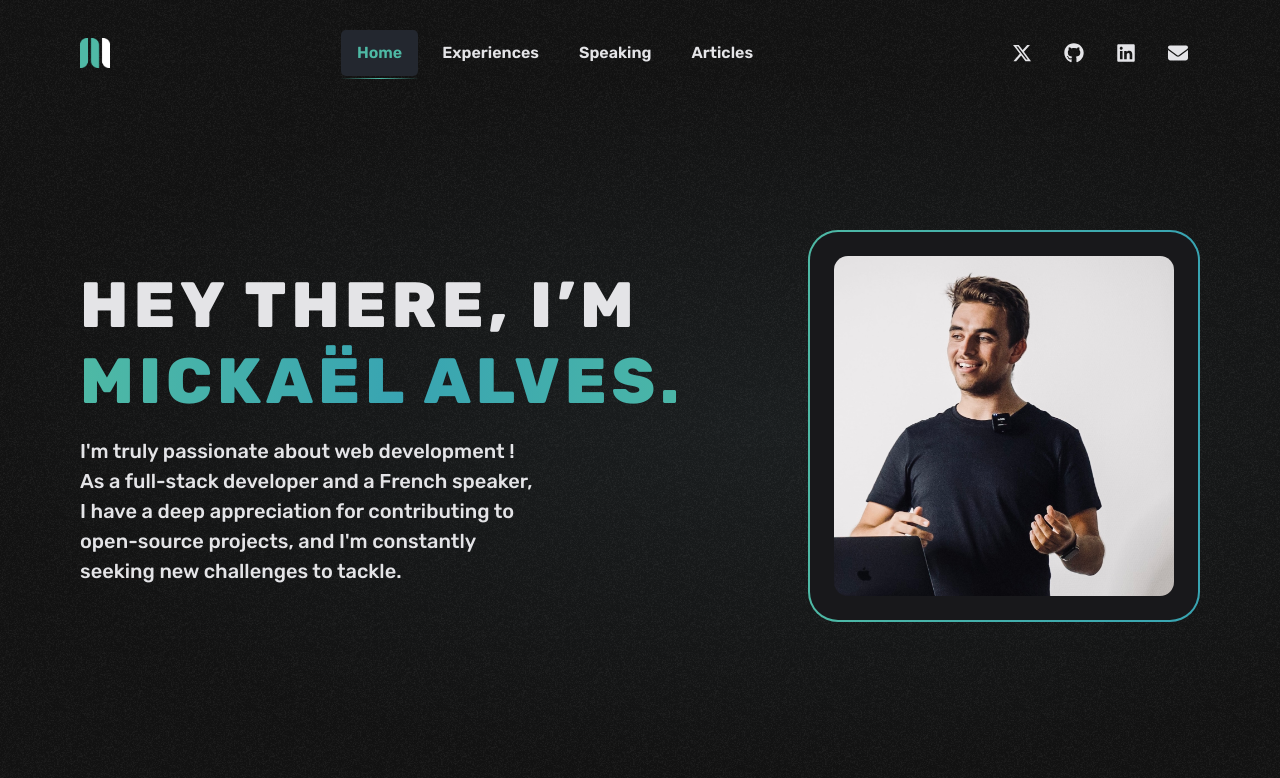
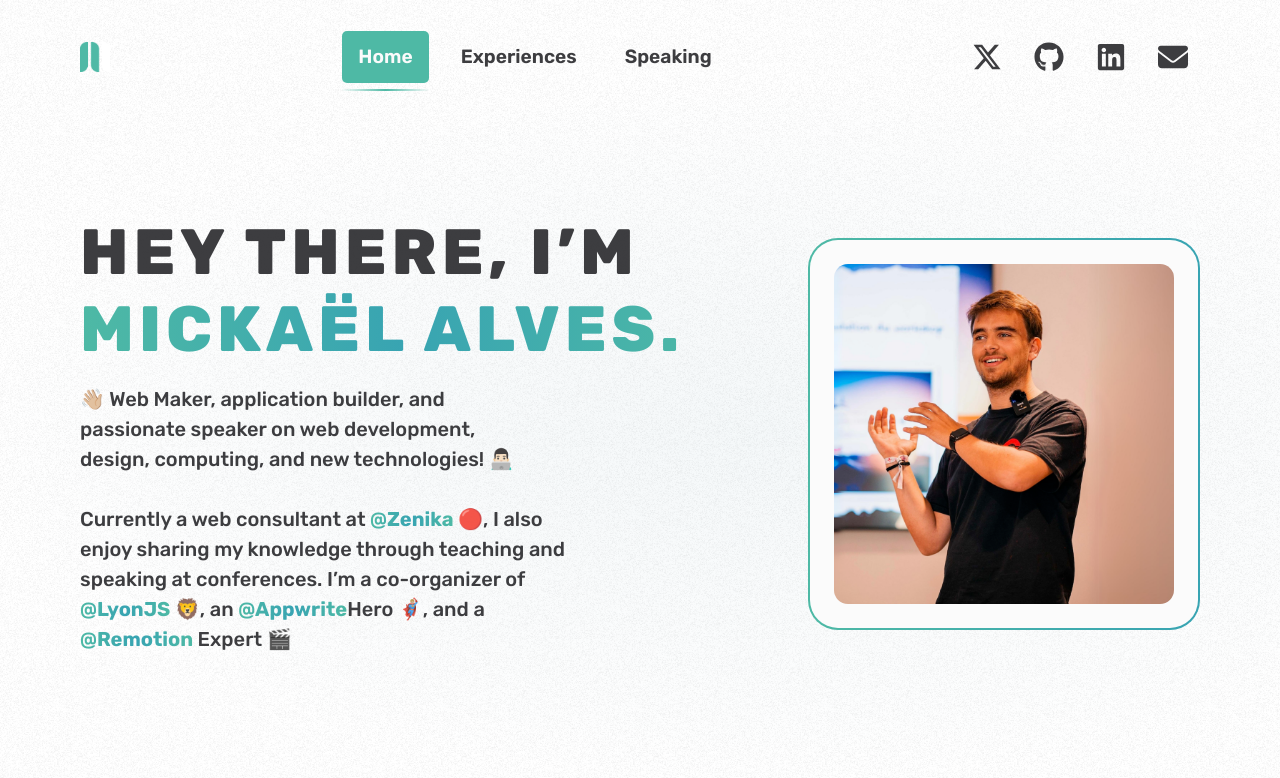
Before and after one commit to mickaelalvs/mickaelalvs.dev, a Next.js app: page / in a window 1280 px wide. Shown: the top 778 px of the page. Built offline with nearby package versions, Linux system fonts and the light colour scheme.

Commit message:
🏠Update home page

```diff
--- a/app/layout.tsx
+++ b/app/layout.tsx
@@ -18,7 +18,7 @@ export default function RootLayout({children}: RootLayoutProps) {
   return (
     <html lang="fr" className={rubik.className}>
       <body>
-        <ThemeProvider forcedTheme="dark">
+        <ThemeProvider forcedTheme="light">
           <Header />
           {children}
         </ThemeProvider>
--- a/app/page.tsx
+++ b/app/page.tsx
@@ -5,8 +5,9 @@ import {Metadata} from 'next';
 export const metadata: Metadata = {
   title: 'Mickaël Alves',
   description:
-    "I'm truly passionate about web development ! As a full-stack developer and a French speaker, I have a deep\n" +
-    "appreciation for contributing to open-source projects, and I'm constantly seeking new challenges to tackle.",
+    "👋🏼 Web Maker, application builder, and passionate speaker on web development, design, computing, and new technologies! 👨🏻‍💻\n" +
+    "Currently a web consultant at @Zenika 🔴, I also enjoy sharing my knowledge through teaching and speaking at conferences.\n" +
+    "I’m a co-organizer of @LyonJS 🦁, an @Appwrite Hero 🦸🏼‍♂️, and a @Remotion Expert 🎬\n",
   icons: {
     icon: 'images/logo.png',
     apple: 'images/logo.png',
--- a/config/routes.ts
+++ b/config/routes.ts
@@ -23,7 +23,7 @@ export const routes: Route[] = [
   {
     name: 'Articles',
     path: '/articles',
-    enabled: true,
+    enabled: false,
   },
   {
     name: 'Projects',
--- a/modules/home/Hero.tsx
+++ b/modules/home/Hero.tsx
@@ -1,5 +1,5 @@
 import styles from './HeroHome.module.scss';
-import profilePicture from '../../public/images/mickael-alves.jpg';
+import profilePicture from '../../public/images/mickael-alves.png';
 import Image from 'next/image';
 
 export const Hero = () => (
@@ -10,8 +10,12 @@ export const Hero = () => (
         <span>Mickaël Alves.</span>
       </h1>
       <p>
-        I&apos;m truly passionate about web development ! As a full-stack developer and a French speaker, I have a deep
-        appreciation for contributing to open-source projects, and I&apos;m constantly seeking new challenges to tackle.
+        👋🏼 Web Maker, application builder, and passionate speaker on web development, design, computing, and new
+        technologies! 👨🏻‍💻
+        <br /><br />
+        Currently a web consultant at <strong>@Zenika</strong> 🔴, I also enjoy sharing my knowledge through teaching
+        and speaking at conferences. I’m a co-organizer of <strong>@LyonJS</strong> 🦁, an <strong>@Appwrite</strong>
+        Hero 🦸🏼‍♂️, and a <strong>@Remotion</strong> Expert 🎬
       </p>
     </div>
     <div className={styles.profilePicture}>
--- a/modules/home/HeroHome.module.scss
+++ b/modules/home/HeroHome.module.scss
@@ -5,8 +5,12 @@
   height: calc(100vh - 100px);
   gap: 5rem;
   color: var(--dark-moon);
-  padding: 4rem 5rem;
+  padding: 4rem 10rem;
   background-image: radial-gradient(ellipse 800px 50% at 60% 50%, hsla(var(--shadow-hsl), 0.08), transparent);
+
+  @media (max-width: 1500px) {
+    padding: 4rem 5rem;
+  }
 
   @media (max-width: 1200px) {
     gap: 1rem;
@@ -64,10 +68,17 @@
     }
 
     p {
-      width: 70%;
+      text-wrap: balance;
+      width: 75%;
       font-size: 1.25rem;
       font-weight: 500;
       color: var(--dark-moon);
+
+      strong {
+        background: linear-gradient(to right, var(--primary-color), var(--secondary-color), var(--primary-color));
+        -webkit-background-clip: text;
+        -webkit-text-fill-color: transparent;
+      }
 
       @media (max-width: 768px) {
         width: 100%;
@@ -87,7 +98,7 @@
     width: min(35%, 600px);
     height: min-content;
     padding: 0.5rem;
-    background: linear-gradient(to right, var(--dark-cloud), var(--dark-cloud)) padding-box,
+    background: linear-gradient(to right, var(--lighten-cloud), var(--lighten-cloud)) padding-box,
     linear-gradient(to right, var(--primary-color), var(--secondary-color)) border-box;
     border-radius: 30px;
     border: 2px solid transparent;
--- a/modules/navigation/Navbar.module.scss
+++ b/modules/navigation/Navbar.module.scss
@@ -1,7 +1,7 @@
 .navbar {
   ul {
     display: flex;
-    gap: 0.5rem;
+    gap: 1rem;
 
     @media (max-width: 900px) {
       flex-direction: column;
@@ -13,24 +13,40 @@
     display: inline-flex;
     border-radius: 5px;
 
-    &:hover {
-      background-color: var(--background-button-hover);
-    }
-
-    &.selected {
-      background-color: var(--light-cloud);
-
+    &:not(.selected):hover {
       a {
         position: relative;
-        color: var(--primary-color);
 
         &::after {
           content: '';
           position: absolute;
-          bottom: -3px;
+          bottom: -8px;
           left: 0;
           width: 100%;
-          border-bottom: 1px solid transparent;
+          border-bottom: 2px solid transparent;
+          border-image: linear-gradient(0.25turn, transparent, var(--primary-color), transparent) 1;
+        }
+      }
+    }
+
+    &.selected {
+      background-color: var(--primary-color);
+
+      a {
+        position: relative;
+        color: var(--lighten-cloud);
+
+        &:hover {
+          color: var(--lighten-cloud);
+        }
+
+        &::after {
+          content: '';
+          position: absolute;
+          bottom: -8px;
+          left: 0;
+          width: 100%;
+          border-bottom: 2px solid transparent;
           border-image: linear-gradient(0.25turn, transparent, var(--primary-color), transparent) 1;
         }
       }
@@ -41,7 +57,7 @@
       color: var(--dark-moon);
       text-decoration: none;
       font-weight: 600;
-      font-size: 1rem;
+      font-size: 1.2rem;
       padding: 0.7rem 1rem;
 
       &:hover {
--- a/modules/navigation/links/IconLink.module.scss
+++ b/modules/navigation/links/IconLink.module.scss
@@ -16,12 +16,12 @@
 
       &:hover {
         color: var(--primary-color);
-        background-color: var(--light-cloud);
+        box-shadow: 0 0 1px 1px var(--primary-color);
       }
 
       svg {
-        width: 20px;
-        height: 20px;
+        width: 30px;
+        height: 30px;
       }
     }
   }
--- a/styles/theme.scss
+++ b/styles/theme.scss
@@ -1,4 +1,18 @@
 :root {
+  --primary-color: #4eb9a5;
+  --secondary-color: #38a4b2;
+  --darken-cloud: #b3b3b9;
+  --dark-cloud: #e4e4e7;
+  --light-cloud: #f4f4f5;
+  --lighten-cloud: #fbfbfb;
+  --dark-moon: #27272ae5;
+  --light-moon: #ffffff19;
+  --dot-color: #b9b9b9;
+  --background-button-hover: rgba(244, 244, 245, 0.75);
+  --shadow-hsl: 196, 30%, 60%;
+}
+
+[data-theme='dark'] {
   --primary-color: #4eb9a5;
   --secondary-color: #38a4b2;
   --darken-cloud: #141414;
@@ -11,17 +25,3 @@
   --background-button-hover: rgba(35, 39, 47, 0.5);
   --shadow-hsl: 196, 30%, 60%;
 }
-
-[data-theme='light'] {
-  --primary-color: #4eb9a5;
-  --secondary-color: #38a4b2;
-  --darken-cloud: #b3b3b9;
-  --dark-cloud: #e4e4e7;
-  --light-cloud: #f4f4f5;
-  --lighten-cloud: #fbfbfb;
-  --dark-moon: #27272ae5;
-  --light-moon: #ffffff19;
-  --dot-color: #b9b9b9;
-  --background-button-hover: rgba(244, 244, 245, 0.75);
-  --shadow-hsl: 196, 30%, 60%;
-}
```
Also changed, not shown: public/images/mickael-alves.jpg (deleted), public/images/mickael-alves.png (added).
